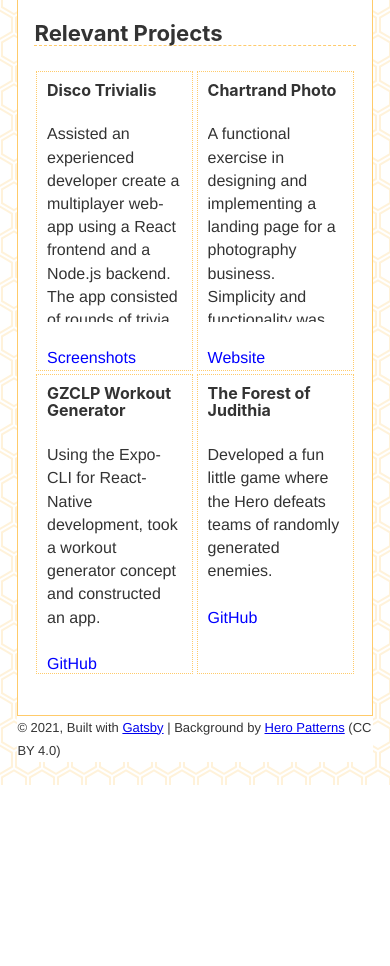
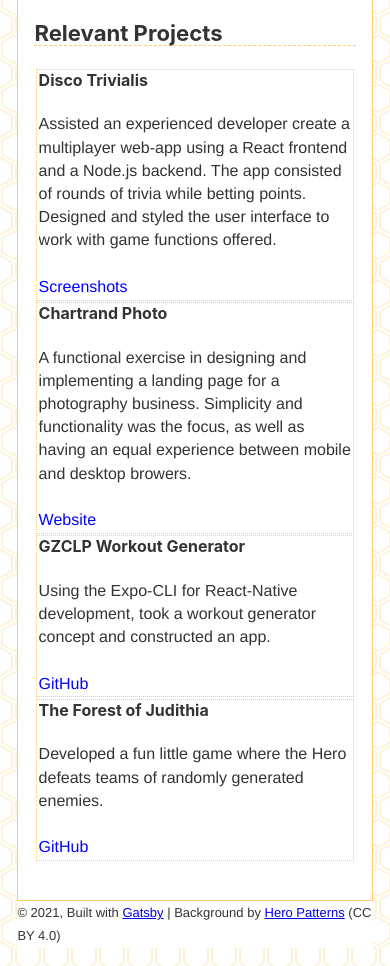
Before and after one commit to boosterlong/resume-portfolio, a Gatsby site: page / in a window 390 px wide. Shown: the part 906-1872 px from the top of the page. Before the commit the page ends 1691 px from the top, so only its background shows below. Built offline with nearby package versions, Linux system fonts and the light colour scheme; Gatsby itself is replaced by a stand-in of ours.

Commit message:
Fixed mobile view

```diff
--- a/src/components/layout.css
+++ b/src/components/layout.css
@@ -611,6 +611,8 @@
   }
 }
 
+@media only screen and (min-width: 480px)
+{
   .column {
     float: left;
     width: 49%;
@@ -625,6 +627,10 @@
     display: table;
     clear: both;
   }
+
+
+}
+
 
 ul {
   list-style-image: url(../images/check.svg);
@@ -652,3 +658,9 @@
   -ms-overflow-style: none;  /* IE and Edge */
   scrollbar-width: none;  /* Firefox */
 }
+
+.column {
+  padding: 0.1rem;
+  border: 1px dotted #ffcb6b;
+  margin: 0.1rem;
+}
```
Lines whose indentation alone changed are shown as unchanged.
